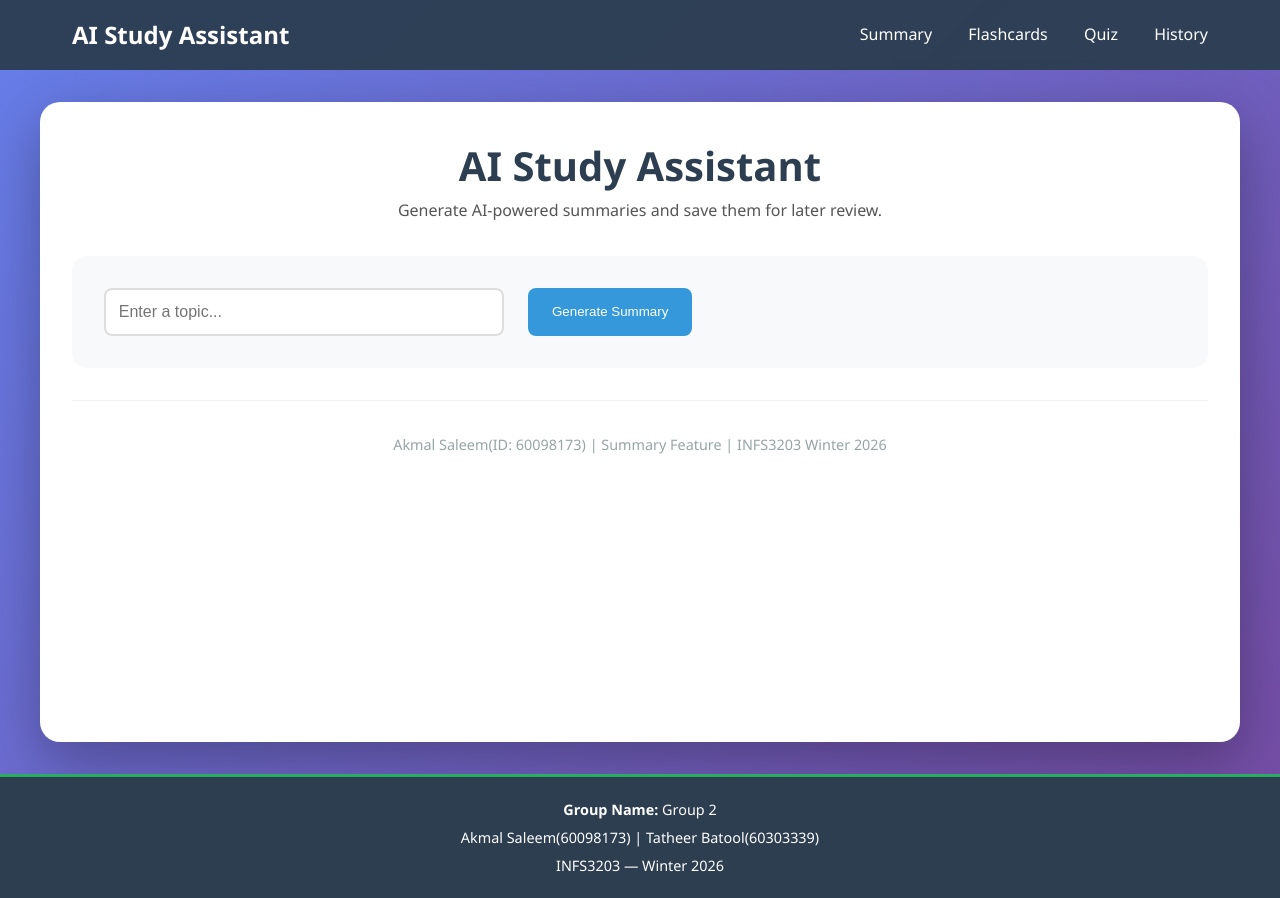
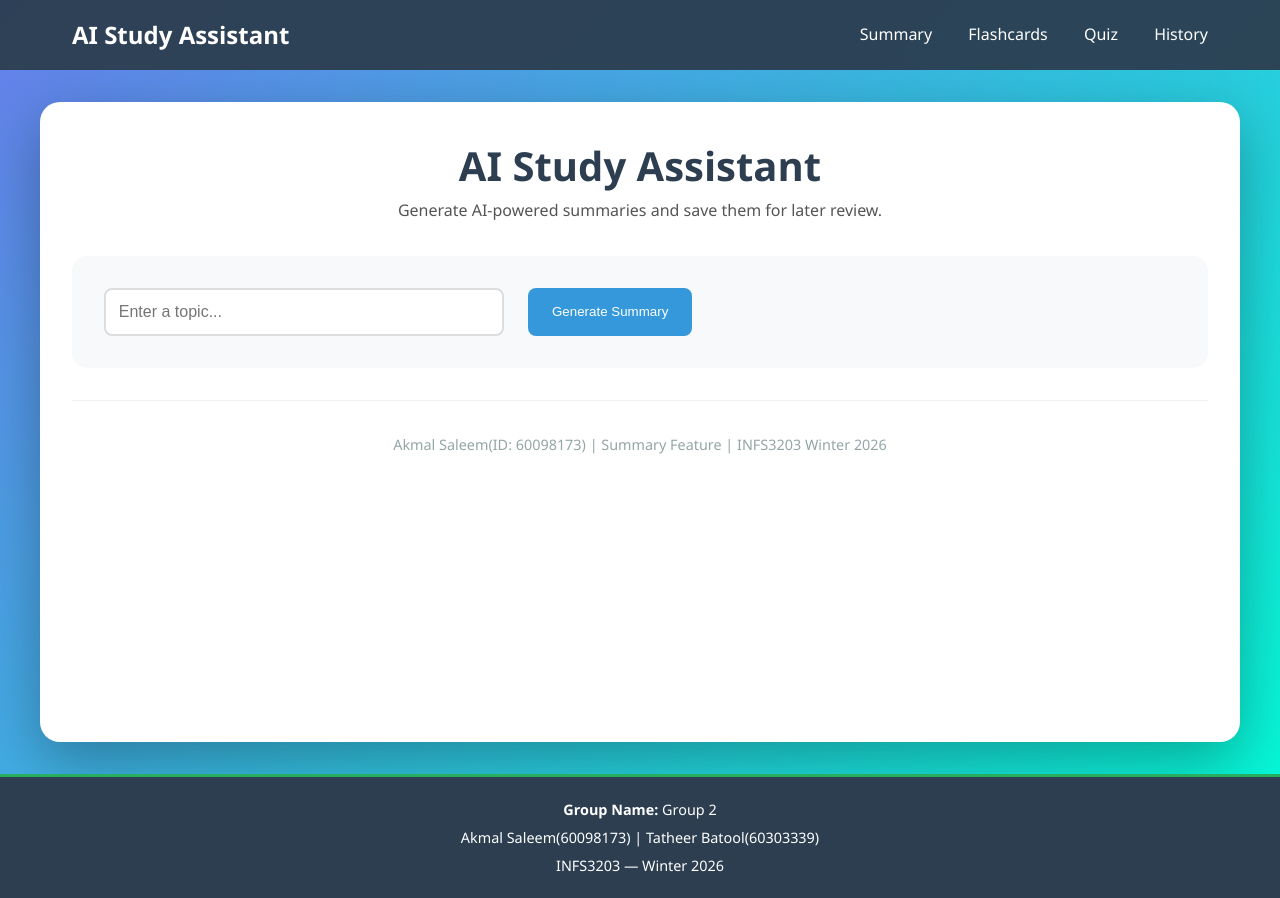
Before and after one commit to TatheerB/ai-study-assistant, a Flask app: page / in a window 1280 px wide. Run offline with Flask 3, Linux system fonts and the light colour scheme.

Commit message:
test: changed colour

```diff
--- a/app/static/css/style.css
+++ b/app/static/css/style.css
@@ -7,7 +7,7 @@
 body {
     font-family: 'Segoe UI', Tahoma, Geneva, Verdana, sans-serif;
     line-height: 1.6;
-    background: linear-gradient(135deg, #667eea 0%, #764ba2 100%);
+    background: linear-gradient(135deg, #667eea 0%, #00ffd5 100%);
     min-height: 100vh;
 }
 
```
Also changed, not shown: 2 other files.
